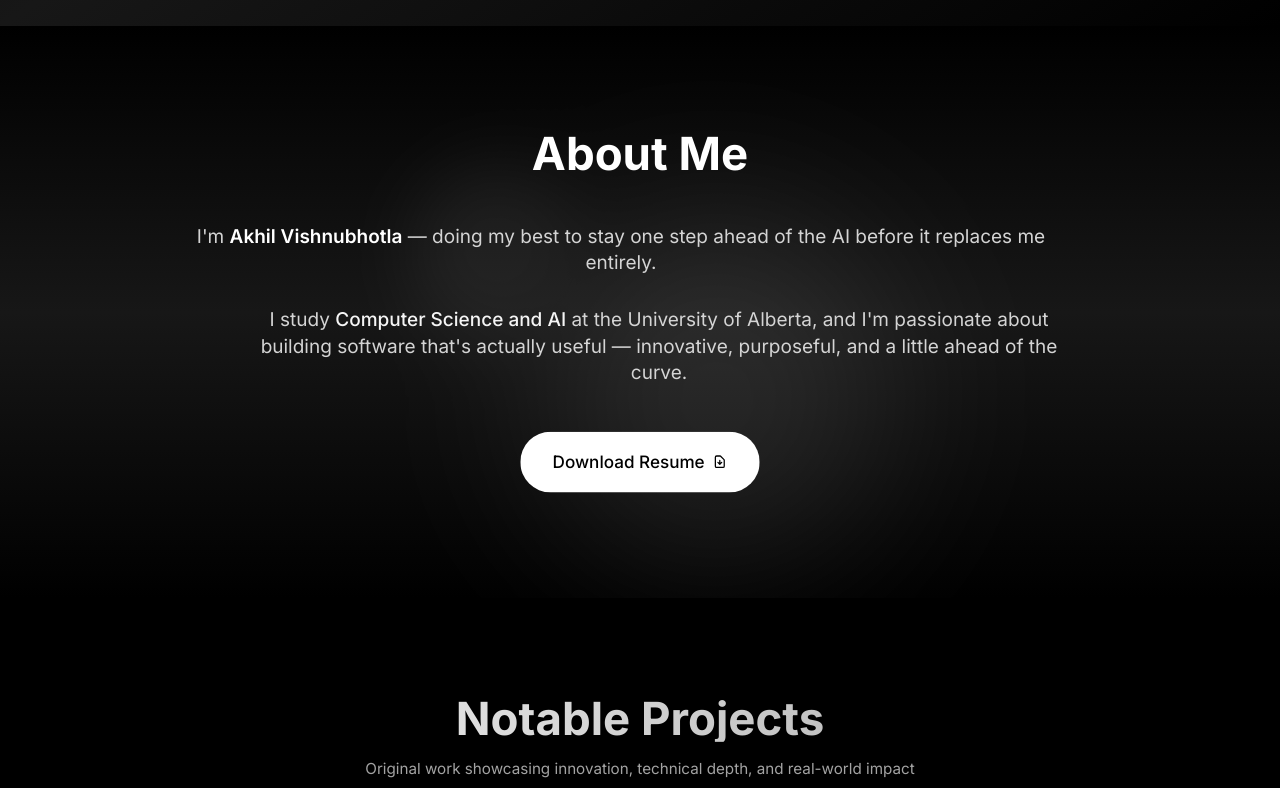
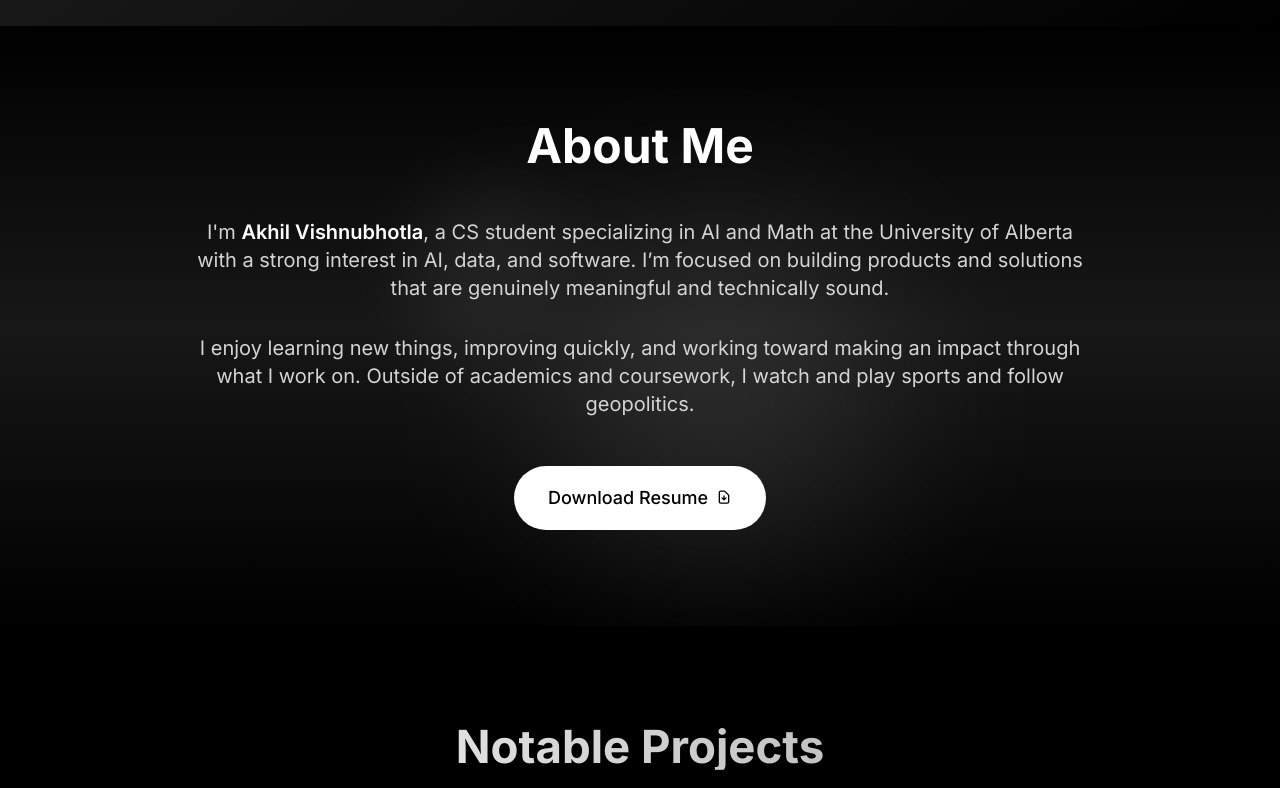
Before and after one commit to AkhilV30/PortfolioSite, a React (Vite) app: page / in a window 1280 px wide. Shown: the part 802-1590 px from the top of the page. Built offline with nearby package versions, Linux system fonts and the light colour scheme.

Commit message:
Changing About

```diff
--- a/src/components/About.tsx
+++ b/src/components/About.tsx
@@ -1,5 +1,4 @@
-import { motion } from 'framer-motion';
-import { useInView } from 'framer-motion';
+import { motion, useInView } from 'framer-motion';
 import { useRef } from 'react';
 
 interface AboutProps {
@@ -11,11 +10,14 @@
   const isInView = useInView(ref, { once: true, margin: "-150px" });
 
   return (
-    <section id="about" className={`py-24 px-6 ${
+    <section
+      id="about"
+      className={`py-24 px-6 ${
         isDark
           ? 'bg-gradient-to-b from-black via-gray-900 to-black relative overflow-hidden'
           : 'bg-gradient-to-b from-white via-gray-50 to-white relative overflow-hidden'
-    }`}>
+      }`}
+    >
       {/* Animated background elements */}
       <div className="absolute inset-0 opacity-10">
         <motion.div
@@ -31,7 +33,7 @@
           transition={{
             duration: 22,
             repeat: Infinity,
-            ease: [0.4, 0, 0.6, 1]
+            ease: [0.4, 0, 0.6, 1],
           }}
         />
         <motion.div
@@ -47,20 +49,19 @@
           transition={{
             duration: 20,
             repeat: Infinity,
-            ease: [0.4, 0, 0.6, 1]
+            ease: [0.4, 0, 0.6, 1],
           }}
         />
       </div>
 
-      <div className="max-w-4xl mx-auto">
+      <div className="max-w-4xl mx-auto relative">
         <motion.div
           ref={ref}
           initial={{ opacity: 0, y: 80, scale: 0.95 }}
-          animate={isInView ? { opacity: 1, y: 0 } : {}}
+          animate={isInView ? { opacity: 1, y: 0, scale: 1 } : {}}
           transition={{
             duration: 1,
             ease: [0.25, 0.46, 0.45, 0.94],
-            scale: { duration: 1, ease: [0.25, 0.46, 0.45, 0.94] }
           }}
         >
           <motion.h2
@@ -68,59 +69,76 @@
               isDark ? 'text-white' : 'text-black'
             }`}
             initial={{ opacity: 0, y: 40, letterSpacing: '0.1em' }}
-            animate={isInView ? {
+            animate={
+              isInView
+                ? {
                     opacity: 1,
                     y: 0,
-              letterSpacing: 'normal'
-            } : {}}
+                    letterSpacing: 'normal',
+                  }
+                : {}
+            }
             transition={{
               duration: 0.8,
               delay: 0.2,
-              ease: [0.25, 0.46, 0.45, 0.94]
+              ease: [0.25, 0.46, 0.45, 0.94],
             }}
           >
             About Me
           </motion.h2>
 
-          <div className={`space-y-8 text-lg md:text-xl leading-relaxed ${
+          <div
+            className={`space-y-8 text-lg md:text-xl leading-relaxed ${
               isDark ? 'text-gray-300' : 'text-gray-700'
-          }`}>
+            }`}
+          >
             <motion.p
               initial={{ opacity: 0, y: 40, x: -20 }}
-              animate={isInView ? { opacity: 1, y: 0 } : {}}
+              animate={isInView ? { opacity: 1, y: 0, x: 0 } : {}}
               transition={{
                 duration: 0.8,
                 delay: 0.4,
-                x: { duration: 0.8, ease: [0.25, 0.46, 0.45, 0.94] },
-                ease: [0.25, 0.46, 0.45, 0.94]
+                ease: [0.25, 0.46, 0.45, 0.94],
               }}
               className="text-center"
               whileHover={{
                 scale: 1.02,
                 y: -2,
-                transition: { duration: 0.3, ease: [0.4, 0, 0.6, 1] }
+                transition: { duration: 0.3, ease: [0.4, 0, 0.6, 1] },
               }}
             >
-              I'm <span className={`font-semibold ${isDark ? 'text-white' : 'text-black'}`}>Akhil Vishnubhotla</span> — doing my best to stay one step ahead of the AI before it replaces me entirely.
+              I'm{' '}
+              <span
+                className={`font-semibold ${
+                  isDark ? 'text-white' : 'text-black'
+                }`}
+              >
+                Akhil Vishnubhotla
+              </span>
+              , a CS student specializing in AI and Math at the University of
+              Alberta with a strong interest in AI, data, and software. I’m
+              focused on building products and solutions that are genuinely
+              meaningful and technically sound.
             </motion.p>
 
             <motion.p
               initial={{ opacity: 0, y: 40, x: 20 }}
-              animate={isInView ? { opacity: 1, y: 0 } : {}}
+              animate={isInView ? { opacity: 1, y: 0, x: 0 } : {}}
               transition={{
                 duration: 0.8,
                 delay: 0.6,
-                x: { duration: 0.8, ease: [0.25, 0.46, 0.45, 0.94] },
-                ease: [0.25, 0.46, 0.45, 0.94]
+                ease: [0.25, 0.46, 0.45, 0.94],
               }}
               className="text-center"
               whileHover={{
                 scale: 1.02,
                 y: -2,
-                transition: { duration: 0.3, ease: [0.4, 0, 0.6, 1] }
+                transition: { duration: 0.3, ease: [0.4, 0, 0.6, 1] },
               }}
             >
-              I study <span className={`font-medium ${isDark ? 'text-gray-100' : 'text-gray-900'}`}>Computer Science and AI</span> at the University of Alberta, and I'm passionate about building software that's actually useful — innovative, purposeful, and a little ahead of the curve.
+              I enjoy learning new things, improving quickly, and working toward
+              making an impact through what I work on. Outside of academics and
+              coursework, I watch and play sports and follow geopolitics.
             </motion.p>
           </div>
 
@@ -131,7 +149,7 @@
             transition={{
               duration: 0.8,
               delay: 0.8,
-              ease: [0.25, 0.46, 0.45, 0.94]
+              ease: [0.25, 0.46, 0.45, 0.94],
             }}
           >
             <motion.a
@@ -145,16 +163,18 @@
               whileHover={{
                 scale: 1.08,
                 y: -4,
-                transition: { duration: 0.3, ease: [0.4, 0, 0.6, 1] }
+                transition: { duration: 0.3, ease: [0.4, 0, 0.6, 1] },
               }}
               whileTap={{
                 scale: 0.96,
-                transition: { duration: 0.1 }
+                transition: { duration: 0.1 },
               }}
             >
               <motion.div
                 className={`absolute inset-0 ${
-                  isDark ? 'bg-gradient-to-r from-gray-200 to-white' : 'bg-gradient-to-r from-gray-700 to-black'
+                  isDark
+                    ? 'bg-gradient-to-r from-gray-200 to-white'
+                    : 'bg-gradient-to-r from-gray-700 to-black'
                 }`}
                 initial={{ x: '-100%' }}
                 whileHover={{ x: '100%' }}
@@ -164,10 +184,24 @@
                 Download Resume
                 <motion.div
                   animate={{ y: [0, -2, 0] }}
-                  transition={{ duration: 2, repeat: Infinity, ease: "easeInOut" }}
+                  transition={{
+                    duration: 2,
+                    repeat: Infinity,
+                    ease: 'easeInOut',
+                  }}
                 >
-                  <svg className="w-4 h-4" fill="none" stroke="currentColor" viewBox="0 0 24 24">
-                    <path strokeLinecap="round" strokeLinejoin="round" strokeWidth={2} d="M12 10v6m0 0l-3-3m3 3l3-3m2 8H7a2 2 0 01-2-2V5a2 2 0 012-2h5.586a1 1 0 01.707.293l5.414 5.414a1 1 0 01.293.707V19a2 2 0 01-2 2z" />
+                  <svg
+                    className="w-4 h-4"
+                    fill="none"
+                    stroke="currentColor"
+                    viewBox="0 0 24 24"
+                  >
+                    <path
+                      strokeLinecap="round"
+                      strokeLinejoin="round"
+                      strokeWidth={2}
+                      d="M12 10v6m0 0l-3-3m3 3l3-3m2 8H7a2 2 0 01-2-2V5a2 2 0 012-2h5.586a1 1 0 01.707.293l5.414 5.414a1 1 0 01.293.707V19a2 2 0 01-2 2z"
+                    />
                   </svg>
                 </motion.div>
               </span>
```
Lines whose indentation alone changed are shown as unchanged.
